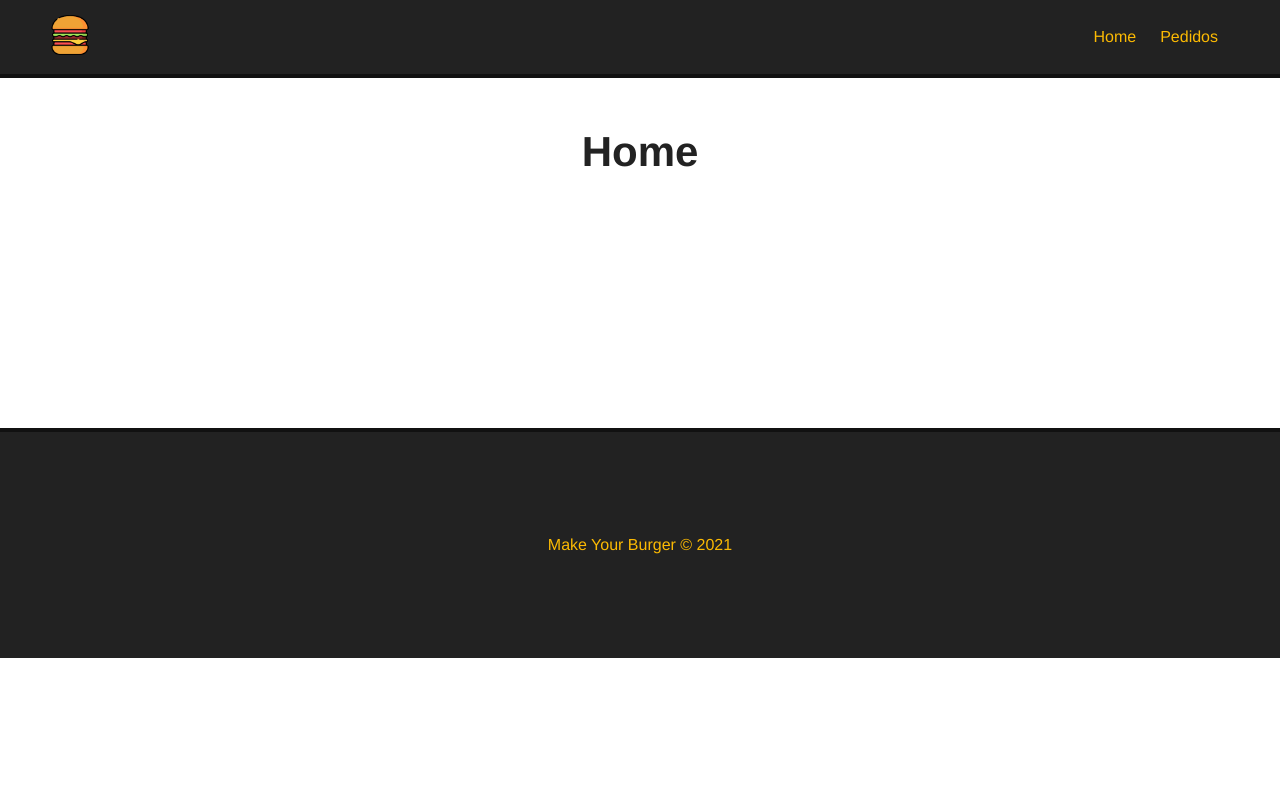
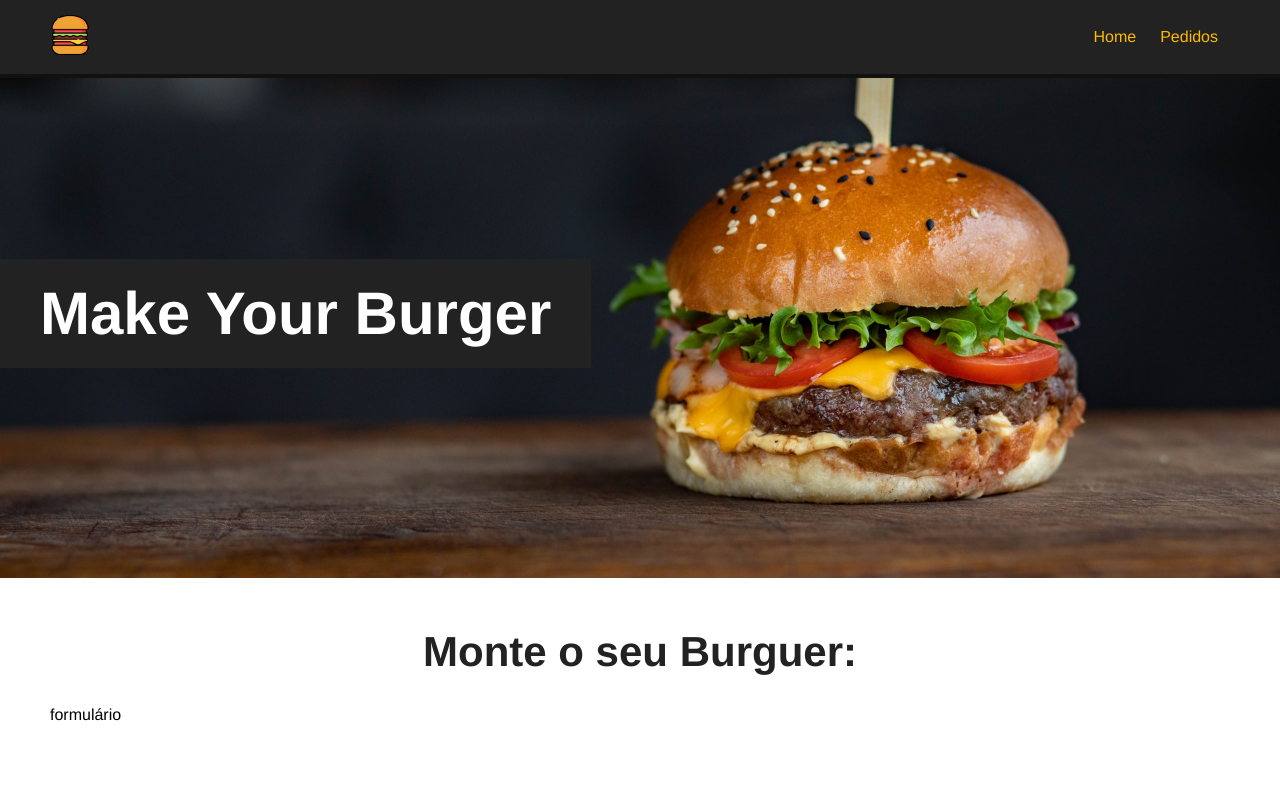
Before and after one commit to david-byte/make_your_burger, a Vue app: page / in a window 1280 px wide. Shown: the top 800 px of the page. Built offline with nearby package versions, Linux system fonts and the light colour scheme.

Commit message:
criação do componente banner

```diff
--- a/src/App.vue
+++ b/src/App.vue
@@ -6,10 +6,11 @@
 <script>
 import NavBar from "./components/NavBar";
 import Footer from "./components/Footer";
+import Banner from './components/Banner.vue';
 export default {
   components: {
     NavBar,
-    Footer,
+    Footer
   },
   data() {
     return {
--- /dev/null
+++ b/src/components/Banner.vue
@@ -0,0 +1,31 @@
+<template>
+<div id="main-banner">
+    <h1>Make Your Burger</h1>
+</div>
+</template>
+<script>
+
+export default {
+   name: "Banner"
+}
+</script>
+<style scoped>
+#main-banner {
+    background-image: url('/img/burger.jpg');
+    background-repeat: no-repeat;
+    background-position: 0 -250px;
+    background-size: cover;
+    height: 500px;
+    display: flex;
+    align-items: center;
+    justify-content: flex-start;
+
+}
+#main-banner h1 {
+    color: #FFF;
+    text-align: center;
+    font-size: 60px;
+    background-color: #222;
+    padding: 20px 40px;
+}
+</style>
--- a/src/views/Home.vue
+++ b/src/views/Home.vue
@@ -1,8 +1,17 @@
 <template>
+<Banner />
 <div class="main-container">
-    <h1>Home</h1>
+    <h1>Monte o seu Burguer:</h1>
+    <p>formulário</p>
 </div>
 </template>
 
 <script>
+import Banner from '../components/Banner.vue';
+ export default {
+     name: "Home",
+     components: {
+         Banner
+     }
+ }
 </script>
```
